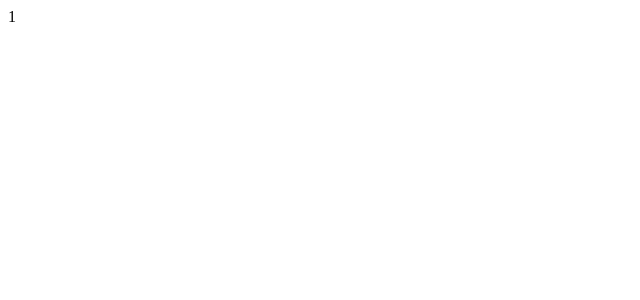
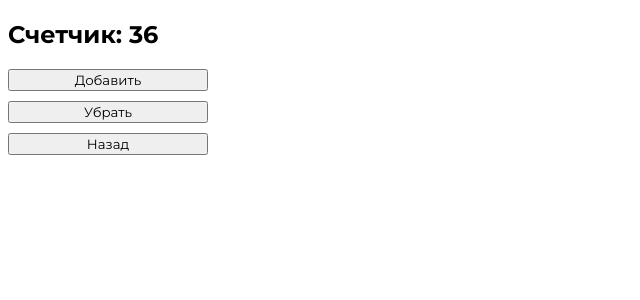
Before and after one commit to dhsoul13/React-_hooks_enducation, a React (Create React App) app: page / in a window 1280 px wide. Shown: the top 300 px of the page, without its empty margins (0-640 px from the left). Built offline with nearby package versions, Linux system fonts and the light colour scheme.

Commit message:
useState

```diff
--- a/public/index.html
+++ b/public/index.html
@@ -1,14 +1,17 @@
 <!DOCTYPE html>
 <html lang="en">
+
 <head>
   <meta charset="utf-8" />
   <link rel="icon" href="%PUBLIC_URL%/favicon.ico" />
   <meta name="viewport" content="width=device-width, initial-scale=1" />
   <meta name="theme-color" content="#000000" />
-    <meta
-      name="description"
-      content="Web site created using create-react-app"
-    />
+  <meta name="description" content="Web site created using create-react-app" />
+  <link rel="preconnect" href="https://fonts.googleapis.com">
+  <link rel="preconnect" href="https://fonts.gstatic.com" crossorigin>
+  <link
+    href="https://fonts.googleapis.com/css2?family=Montserrat:ital,wght@0,100;0,200;0,300;0,400;0,500;0,600;0,700;0,800;0,900;1,100;1,200;1,300;1,400;1,500;1,600;1,700;1,800&display=swap"
+    rel="stylesheet">
   <link rel="apple-touch-icon" href="%PUBLIC_URL%/logo192.png" />
   <!--
       manifest.json provides metadata used when your web app is installed on a
@@ -26,6 +29,7 @@
     -->
   <title>React App</title>
 </head>
+
 <body>
   <noscript>You need to enable JavaScript to run this app.</noscript>
   <div id="root"></div>
@@ -40,4 +44,5 @@
       To create a production bundle, use `npm run build` or `yarn build`.
     -->
 </body>
+
 </html>
--- a/src/App.js
+++ /dev/null
@@ -1,9 +0,0 @@
-function App() {
-  return (
-    <div className="App">
-      <header className="App-header">1</header>
-    </div>
-  );
-}
-
-export default App;
--- /dev/null
+++ b/src/App.jsx
@@ -0,0 +1,13 @@
+import UseStatePage from './components/page/useStatePage';
+
+function App() {
+  return (
+    <div className="App">
+      <header className="App-header">
+        <UseStatePage />
+      </header>
+    </div>
+  );
+}
+
+export default App;
--- /dev/null
+++ b/src/assets/style.css
@@ -0,0 +1,3 @@
+* {
+  font-family: 'Montserrat', sans-serif;
+}
--- /dev/null
+++ b/src/components/page/useStatePage/index.jsx
@@ -0,0 +1,70 @@
+import React, { useState } from 'react';
+
+const UseStatePage = () => {
+  const getRandomNumbers = () => {
+    console.log('loading...');
+    return Math.floor(Math.random() * (1000 - 0 + 1)) + 0;
+  };
+  //   const [state, setState] = useState(getRandomNumbers());
+
+  const [state, setState] = useState(() => getRandomNumbers());
+  const add = () => {
+    setState((prev) => {
+      return prev + 1;
+    });
+  };
+
+  const remove = () => {
+    setState((prev) => prev - 1);
+  };
+
+  const reverse = () => {
+    setState(0);
+  };
+  return (
+    <div>
+      <h2>Счетчик: {state}</h2>
+      <div
+        style={{
+          display: 'flex',
+          flexDirection: 'column',
+          width: `calc(min(200px, 100%))`,
+        }}
+      >
+        <button
+          style={{
+            marginBottom: `10px`,
+          }}
+          onClick={() => {
+            add();
+          }}
+        >
+          Добавить
+        </button>
+        <button
+          style={{
+            marginBottom: `10px`,
+          }}
+          onClick={() => {
+            remove();
+          }}
+        >
+          Убрать
+        </button>
+
+        <button
+          style={{
+            marginBottom: `10px`,
+          }}
+          onClick={() => {
+            reverse();
+          }}
+        >
+          Назад
+        </button>
+      </div>
+    </div>
+  );
+};
+
+export default UseStatePage;
--- a/src/index.js
+++ b/src/index.jsx
@@ -1,6 +1,7 @@
 import React from 'react';
 import ReactDOM from 'react-dom/client';
 import App from './App';
+import './assets/style.css';
 
 const root = ReactDOM.createRoot(document.getElementById('root'));
 root.render(
```
Also changed, not shown: 1 other file (tests, documents, lock files or other folders). Lines whose indentation alone changed are shown as unchanged.
